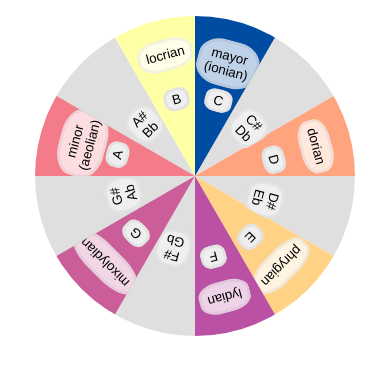
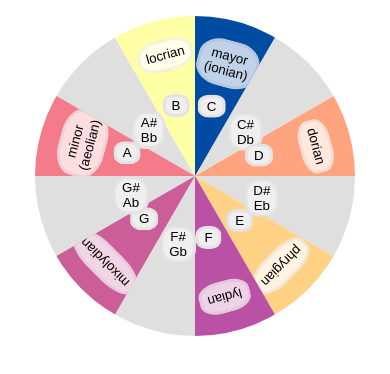
Before and after one commit to istng/music-theory-web, a React (Create React App) app: page / in a window 390 px wide. Shown: the top 374 px of the page. Built offline with nearby package versions, Linux system fonts and the light colour scheme.

Commit message:
change names of scss circle makers mixins
and fix not being able to click some modes while having the circles overlapping each other

```diff
--- a/src/App.js
+++ b/src/App.js
@@ -11,9 +11,7 @@ export class App extends React.Component {
     return (
       <div className='outer-circles-container'>
         <div className='circle-container'>
-          <div className='outer-circle'>
-            <ModesCircle className='modes-circle-component' modes={classicModes} />
-          </div>
+          <ModesCircle className='modes-circle-component' modes={classicModes} />
           <div className='inner-circle'>
             <NotesCircle className='notes-circle-component' />
           </div>
--- a/src/App.scss
+++ b/src/App.scss
@@ -1,10 +1,5 @@
-/// Mixin to place items on a circle
-/// @author Hugo Giraudel
-/// @author Ana Tudor
-/// @param {Integer} $item-count - Number of items on the circle
-/// @param {Length} $circle-size - Large circle size
-/// @param {Length} $item-size - Single item size
-@mixin on-circle($item-count, $circle-size, $item-size) {
+
+@mixin line-circle($item-count, $circle-size, $item-size) {
   position: relative;
   width:  $circle-size;
   height: $circle-size;
@@ -22,7 +17,7 @@
     height: $item-size;
 
     $angle: (360 / $item-count);
-    $rot: -80;
+    $rot: -74;
 
     @for $i from 1 through $item-count {
       &:nth-of-type(#{$i}) {
@@ -35,7 +30,7 @@
 }
 
 
-@mixin circle($item-count, $circle-size) {
+@mixin colored-circle($item-count, $circle-size) {
   position: relative;
   border: 1px solid black;
   padding: 0;
@@ -75,15 +70,11 @@
 
 
 .modes-circle {
-  //@include on-circle($item-count: 12, $circle-size: 20em, $item-size: 3.5em);
-  //border: solid 5px red;
-  @include circle($item-count: 12, $circle-size: 25em);
+  @include colored-circle($item-count: 12, $circle-size: 25em);
 }
 
 .notes-circle {
-  //@include on-circle($item-count: 12, $circle-size: 12em, $item-size: 2em);
-  //border: solid 5px red;
-  @include circle($item-count: 12, $circle-size: 18em);
+  @include line-circle($item-count: 12, $circle-size: 12em, $item-size:2em);
 }
 
 .mode-button {
@@ -102,34 +93,17 @@
 
 @media (max-width: 768px) {
   .modes-circle {
-    //@include on-circle($item-count: 12, $circle-size: 16em, $item-size: 3.5em);
-    //border: solid 5px red;
-    @include circle($item-count: 12, $circle-size: 20em);
+    @include colored-circle($item-count: 12, $circle-size: 20em);
   }
   .notes-circle {
-    //@include on-circle($item-count: 12, $circle-size: 10em, $item-size: 2em);
-    //border: solid 5px red;
-    @include circle($item-count: 12, $circle-size: 14em);
+    @include line-circle($item-count: 12, $circle-size: 8.5em, $item-size: 2em);
   }
 }
-
 .circle-container {
   display: flex;
   align-items: center;
   justify-content: center;
 }
-.outer-circle {
-  position: relative;
-  height: 350px;
-  width: 350px;
-
-  border-radius: 50%;
-  display: inline-block;
-}
 .inner-circle {
   position: absolute;
-  height: 250px;
-  width: 250px;
-  border-radius: 50%;
-  display: inline-block;
 }
```
